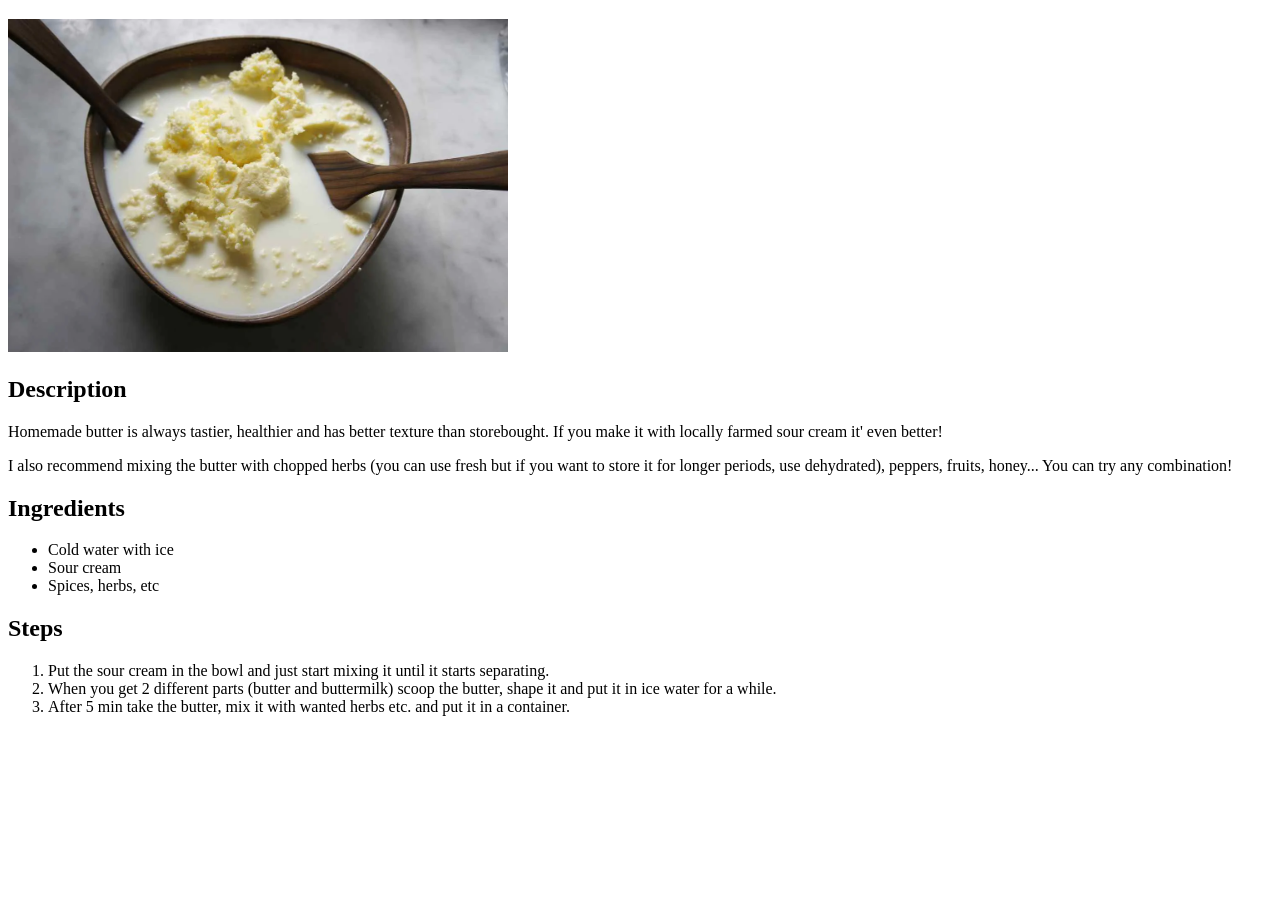
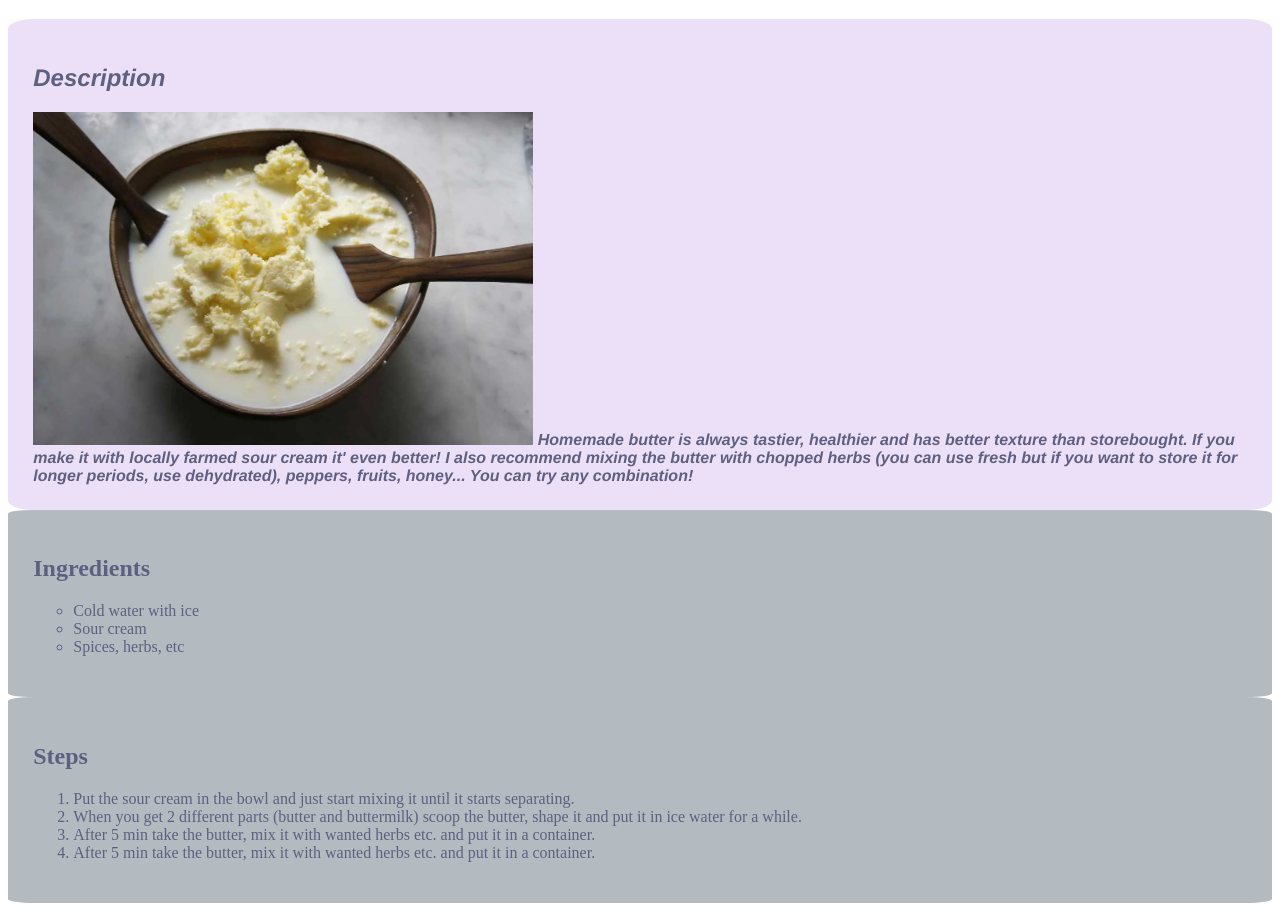
Before and after one commit to LucijaPetkovicek/odin-recipes, a plain HTML site: page recipes/butter.html in a window 1280 px wide. Shown: the part 61-972 px from the top of the page. Before the commit the page ends 800 px from the top, so only its background shows below. Drawn offline with Linux system fonts and the light colour scheme.

Commit message:
CSS tweaks added to HTML files.

```diff
--- a/recipes/butter.html
+++ b/recipes/butter.html
@@ -4,32 +4,41 @@
     <meta charset="UTF-8">
     <meta name="viewport" content="width=device-width, initial-scale=1.0">
     <title>Document</title>
+    <link rel="stylesheet" href="../css/recipe.css">
 </head>
 <body>
     <h1> Butter </h1>
 
-    <img src="../img/Butter_Bowl_w_Spoons_12x9_Low_1400x.progressive.webp" title="Butter" width="500">
+
+
+    <div class="container" id="Description">
 
         <h2> Description </h2>
-    <p>
+        <img src="../img/Butter_Bowl_w_Spoons_12x9_Low_1400x.progressive.webp" title="Butter" width="500" style="display: inline-block; max-width: 100%;">
+        <span>
             Homemade butter is always tastier, healthier and has better texture than storebought. If you make it with locally farmed sour cream it' even better!
-    </p>
-    <p>
             I also recommend mixing the butter with chopped herbs (you can use fresh but if you want to store it for longer periods, use dehydrated), peppers, fruits, honey... You can try any combination!
-    </p>
+        </span>
 
+    </div>
+
+    <div class="container" id="Ingredients">
         <h2> Ingredients </h2>
         <ul>
             <li> Cold water with ice </li>
             <li> Sour cream </li>
             <li> Spices, herbs, etc</li>
         </ul>
+    </div>
 
+    <div class="container" id="Steps">
         <h2> Steps </h2>
         <ol>
             <li> Put the sour cream in the bowl and just start mixing it until it starts separating.</li>
             <li> When you get 2 different parts (butter and buttermilk) scoop the butter, shape it and put it in ice water for a while.</li>
             <li> After 5 min take the butter, mix it with wanted herbs etc. and put it in a container.</li>
+            <li> After 5 min take the butter, mix it with wanted herbs etc. and put it in a container.</li>
         </ol>
+    </div>
 </body>
 </html>
```
Also changed, not shown: recipes/mustard-thyme-chicken.html (+1 -0 lines). Lines whose indentation alone changed are shown as unchanged.
